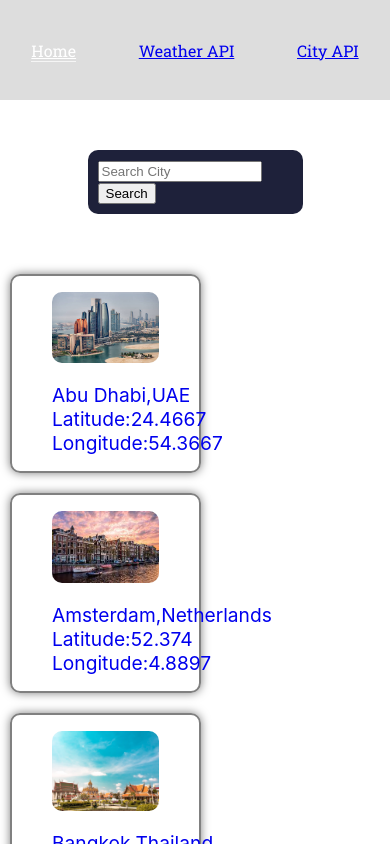
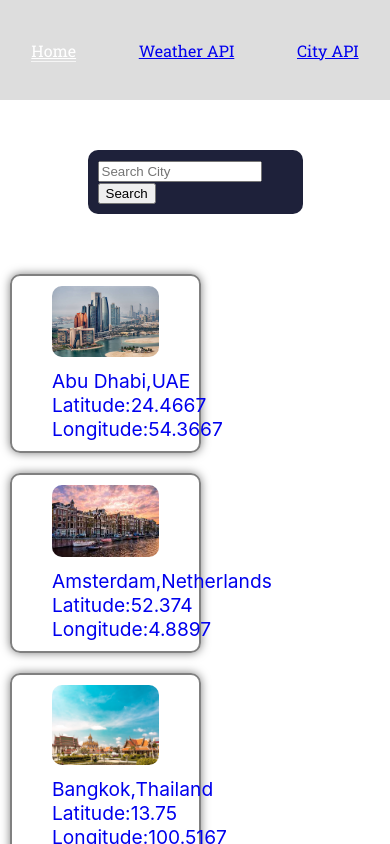
Before and after one commit to Abdulwhbhussain/Metrics-Webapp-Microverse, a React (Create React App) app: page / in a window 390 px wide. Shown: the top 844 px of the page. Built offline with nearby package versions, Linux system fonts and the light colour scheme; a web font is replaced by a local one.

Commit message:
Header Changes

```diff
--- /dev/null
+++ b/src/components/CityCard.css
@@ -0,0 +1,5 @@
+@media only screen and (max-width: 600px) {
+  .card {
+    font-size: 10px !important;
+  }
+}
--- a/src/components/CityCard.js
+++ b/src/components/CityCard.js
@@ -22,6 +22,7 @@ import spain from '../assets/spainn.jpg';
 import stockholm from '../assets/stockholm.jpeg';
 import tokyo from '../assets/tokyo.jpeg';
 import yangon from '../assets/yangon.jpg';
+import './CityCard.css';
 
 function searchCityName(name) {
   if (name === 'Abu Dhabi') return abudhabi;
```
Also changed, not shown: 2 other files (tests, documents, lock files or other folders).
